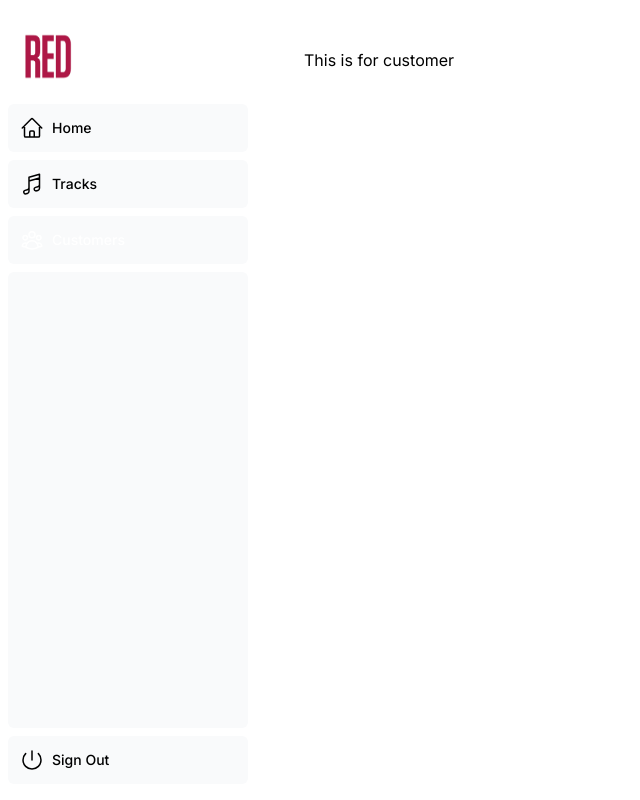
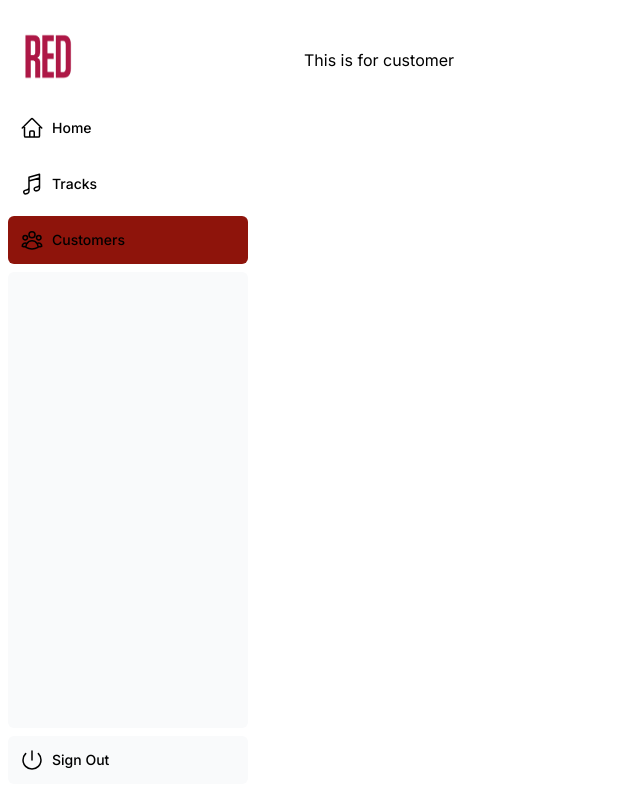
Before and after one commit to pastaChaeng/nextjs-dashboard, a Next.js app: page /dashboard/customers in a window 1280 px wide. Shown: the whole page, without its empty margins (0-640 px from the left). Built offline with nearby package versions, Linux system fonts and the light colour scheme.

Commit message:
feat: update font color

```diff
--- a/app/layout.tsx
+++ b/app/layout.tsx
@@ -1,4 +1,5 @@
 import '@/app/ui/global.css';
+import { Analytics } from "@vercel/analytics/next"
 import { inter } from '@/app/ui/fonts';
 
 export default function RootLayout({
--- a/app/ui/dashboard/nav-links.tsx
+++ b/app/ui/dashboard/nav-links.tsx
@@ -32,9 +32,9 @@ export default function NavLinks() {
             key={link.name}
             href={link.href}
             className={clsx(
-              'flex h-[48px] grow items-center justify-center gap-2 rounded-md bg-gray-50 p-3 text-sm font-medium hover:bg-red-100 hover:text-[#E43636] md:flex-none md:justify-start md:p-2 md:px-3',
+              'flex h-[48px] grow items-center justify-center gap-2 rounded-md bg-gray-[#8c1007fa] p-3 text-sm font-medium hover:bg-red-100 hover:text-[#E43636] md:flex-none md:justify-start md:p-2 md:px-3',
               {
-                 'bg-[#8c1007fa] text-white': pathname === link.href,
+                 'bg-[#8c1007fa] text-black': pathname === link.href,
               },
             )}    >
             <LinkIcon className="w-6" />
```
